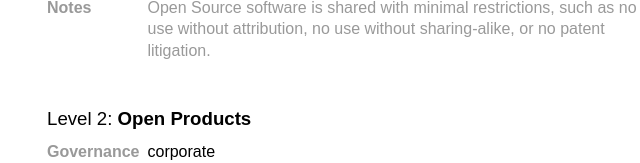
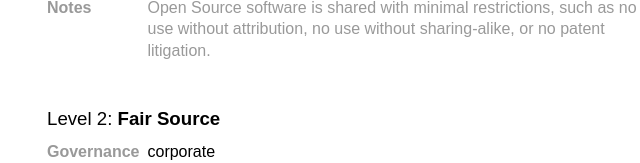
Before and after one commit to chadwhitacre/howtoshare.software, a plain HTML site: page index.html in a window 1280 px wide. Shown: the part 831-994 px from the top of the page, 305-945 px from the left. Drawn offline with Linux system fonts and the light colour scheme.

Commit message:
Try out Fair Source

```diff
--- a/index.html
+++ b/index.html
@@ -81,7 +81,7 @@
       </div>
 
       <div class="level">
-        <h4>Level 2: <b>Open Products</b></h4>
+        <h4>Level 2: <b>Fair Source</b></h4>
 
         <table>
           <tr class="governance">
```
